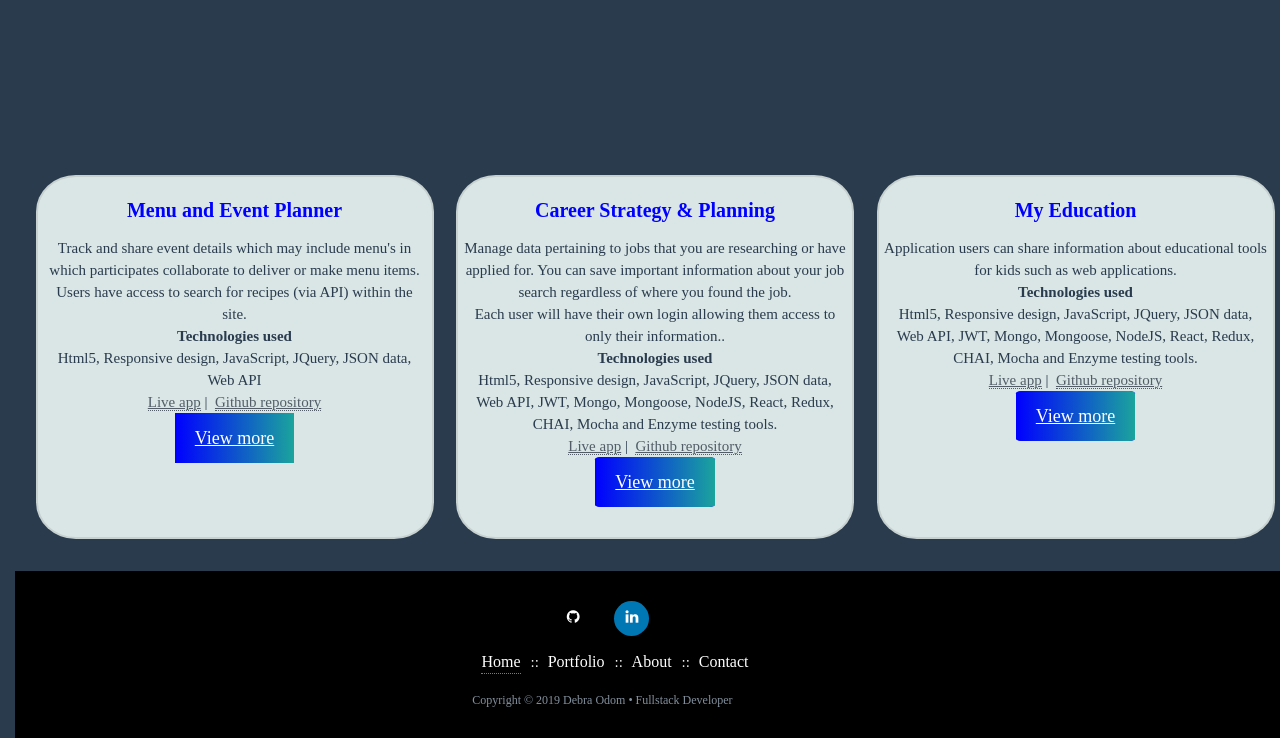
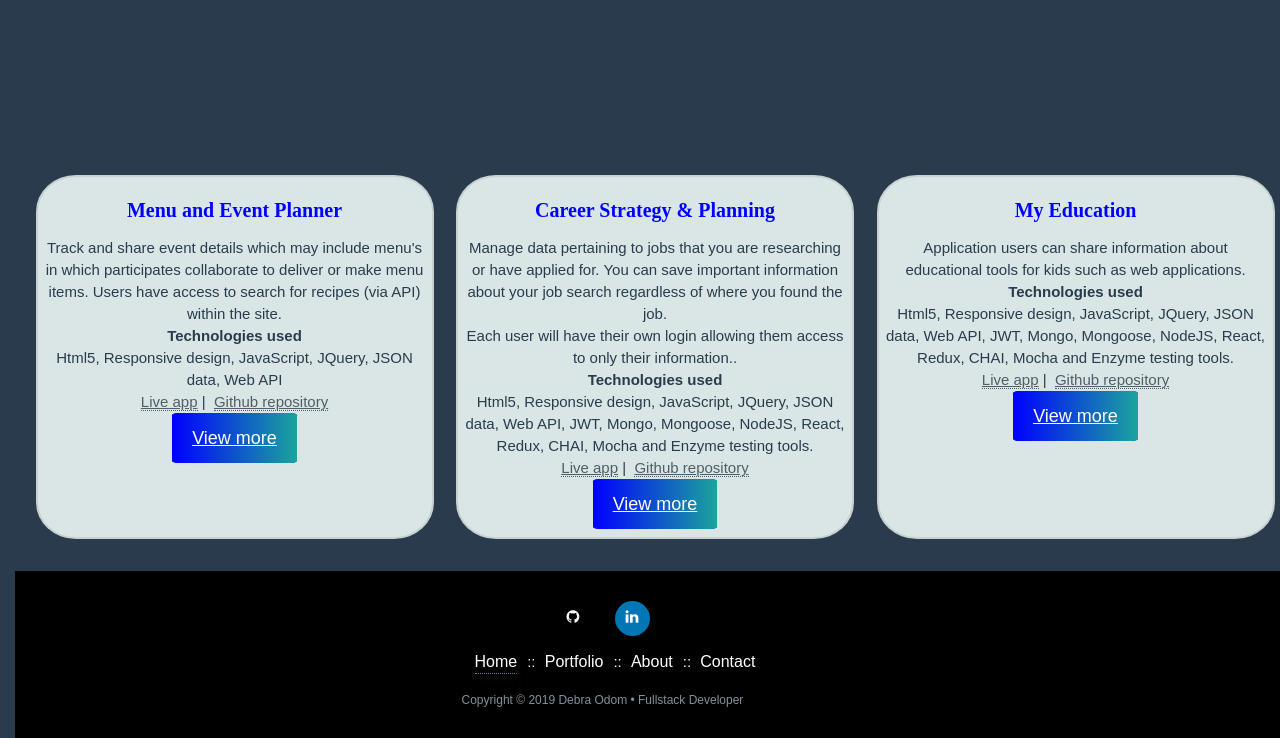
Before and after one commit to debrashere/Portfolio, a plain HTML site: page index.html in a window 1280 px wide. Shown: the part 517-1255 px from the top of the page. Drawn offline with nearby package versions, Linux system fonts and the light colour scheme.

Commit message:
layout updates

```diff
--- a/index.html
+++ b/index.html
@@ -6,8 +6,10 @@
     <title>Hi, I'm Debra. I'm a fullstack developer &amp; UI/UX enthusiast</title>
     <meta name="viewport" content="width=device-width, initial-scale=1.0">
     <meta name="description" content="Fullstack Web Developer.">
+    <link href="https://fonts.googleapis.com/css?family=IBM+Plex+Sans" rel="stylesheet">
     <link rel="stylesheet" href="./main.css"  media="all">
     <link rel="stylesheet" href="https://cdnjs.cloudflare.com/ajax/libs/font-awesome/4.7.0/css/font-awesome.min.css">
+    <link rel="stylesheet" href="https://fonts.googleapis.com/css?family=Varela" >
 </head>
 
 <body class="home page-template-default" >
@@ -64,9 +66,8 @@
                                 <a href="https://github.com/debrashere/MenuAndEventPlanner/" target="_blank" >Github repository </a>
                         </p>
                         <div>
-                                <a class="btn btn-primary rdius-border" role="button"
-                                    href="menuproject"
-                                    target="_blank" title="Menu &amp; Event Planner">View more
+                                <a class="btn btn-primary radius-border" role="button"
+                                    href="#menuproject" title="Menu &amp; Event Planner">View more
                                 </a>
                         </div>
                 </div>
@@ -87,8 +88,7 @@
                             </p>
                             <div>
                                     <a class="btn btn-primary radius-border" role="button"
-                                        href="#careerproject"  target="_blank"
-                                        title="Career Strategy and Planning">View more
+                                        href="#careerproject"  title="Career Strategy and Planning">View more
                                     </a>
                             </div>
                     </div>
@@ -108,8 +108,7 @@
                     </p>
                     <div>
                             <a class="btn btn-primary radius-border" role="button"
-                                href="#educationproject"  target="_blank"
-                                title="My Education Project">View more
+                                href="#educationproject"  title="My Education Project">View more
                             </a>
                     </div>
                 </div>
@@ -138,10 +137,10 @@
                 <!-- footer navigation -->
                 <div class="flex-item bg-black">
                     <div class="col-11 bg-black ">
-                        <ul id="menu-footer-navigation"  class="nav footer-nav bg-black clearfix"><li id="menu-item-61" class="menu-item menu-item-type-post_type menu-item-object-page menu-item-home current-menu-item page_item page-item-5 current_page_item menu-item-61"><a title="Home" href="./example.html">Home</a></li>
-                            <li id="menu-item-60" class="menu-item menu-item-type-post_type menu-item-object-page menu-item-60"><a title="Fullstack Web Developer Portfolio" href="./portfolio/portfolios.html">Portfolio</a></li>
-                            <li id="menu-item-58" class="menu-item menu-item-type-post_type menu-item-object-page menu-item-58"><a title="About Web Developer" href="./about.html">About</a></li>
-                            <li id="menu-item-57" class="menu-item menu-item-type-post_type menu-item-object-page menu-item-57"><a title="Contact Developer" href="./contact.html">Contact</a></li>
+                        <ul id="menu-footer-navigation"  class="nav footer-nav bg-black clearfix"><li id="menu-item-61" class="menu-item menu-item-type-post_type menu-item-object-page menu-item-home current-menu-item page_item page-item-5 current_page_item menu-item-61"><a title="Home" href="#top">Home</a></li>
+                            <li id="menu-item-60" class="menu-item menu-item-type-post_type menu-item-object-page menu-item-60"><a title="Fullstack Web Developer Portfolio" href="#portfolio">Portfolio</a></li>
+                            <li id="menu-item-58" class="menu-item menu-item-type-post_type menu-item-object-page menu-item-58"><a title="About Web Developer" href="#bio">About</a></li>
+                            <li id="menu-item-57" class="menu-item menu-item-type-post_type menu-item-object-page menu-item-57"><a title="Contact Developer" href="#contact">Contact</a></li>
                         </ul>
                     </div>
                 </div>
--- a/index.js
+++ /dev/null
@@ -1,23 +0,0 @@
-/* Toggle between adding and removing the "responsive" class to topnav when the user clicks on the icon */
-function handleMenuClick() {
-  event.preventDefault();
-  var x = document.getElementById("myTopnav");
-    if (x.className === "topnav") {
-      x.className += " responsive";
-    } else {
-      x.className = "topnav";
-    }
-}
-
-function watchMenuClick() {
-  $(".icon").click(function(event) {
-    event.preventDefault();
-    handleMenuClick();
-  });
-}
-
-function setupHandleEvents() {
-    //watchMenuClick();
-}
-
-$(setupHandleEvents);
--- a/main.css
+++ b/main.css
@@ -10,12 +10,12 @@ html {
 }
 
 body {
+  font-family: 'Varela Round', sans-serif;
   color: #2a3b4e;;
   background-color:  #2a3b4e;
   overflow: scroll;
   font-size: 15px;
   line-height: 22px;
-  font-family: Varela Round;
 }
 
 a {
```
